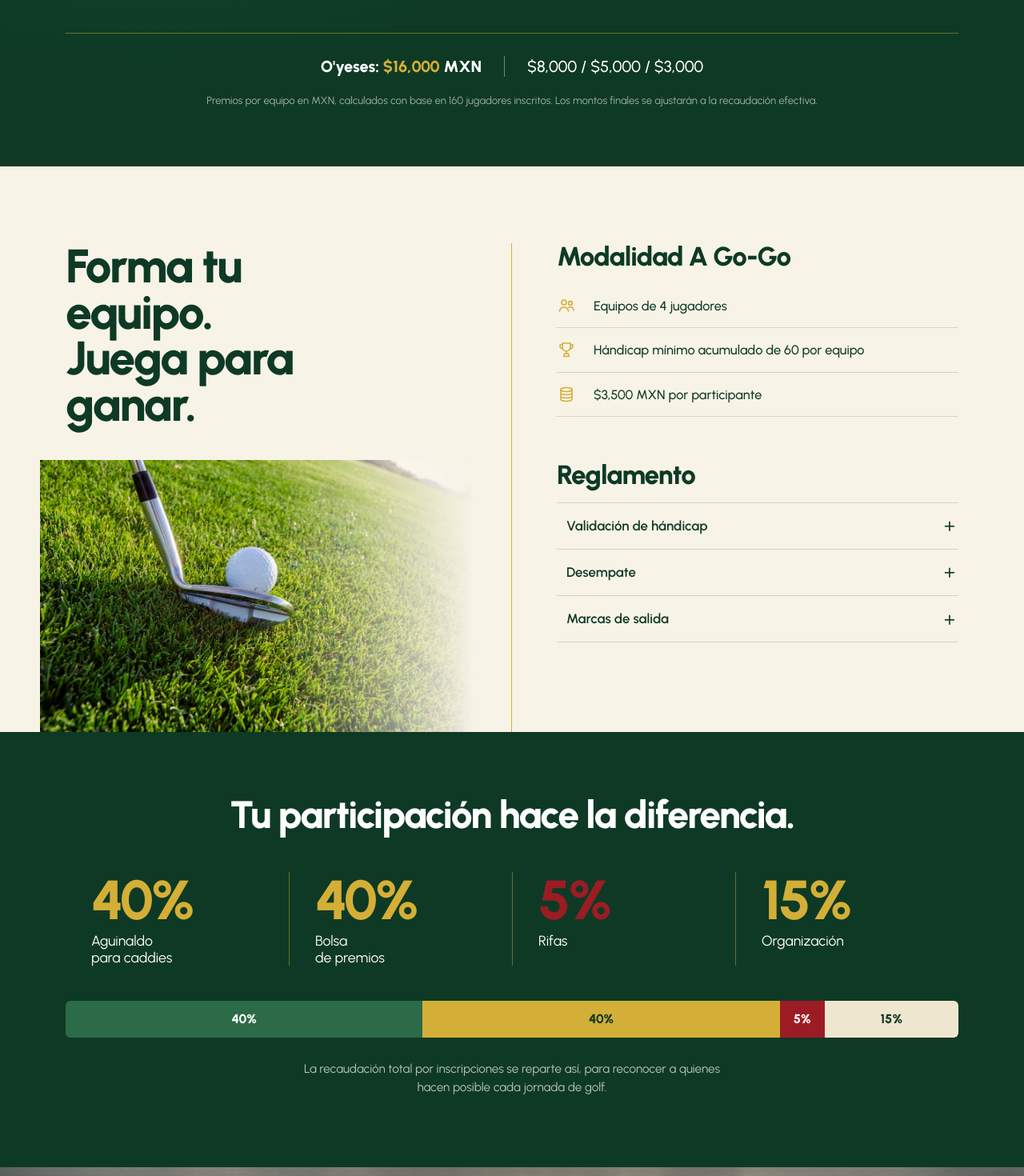
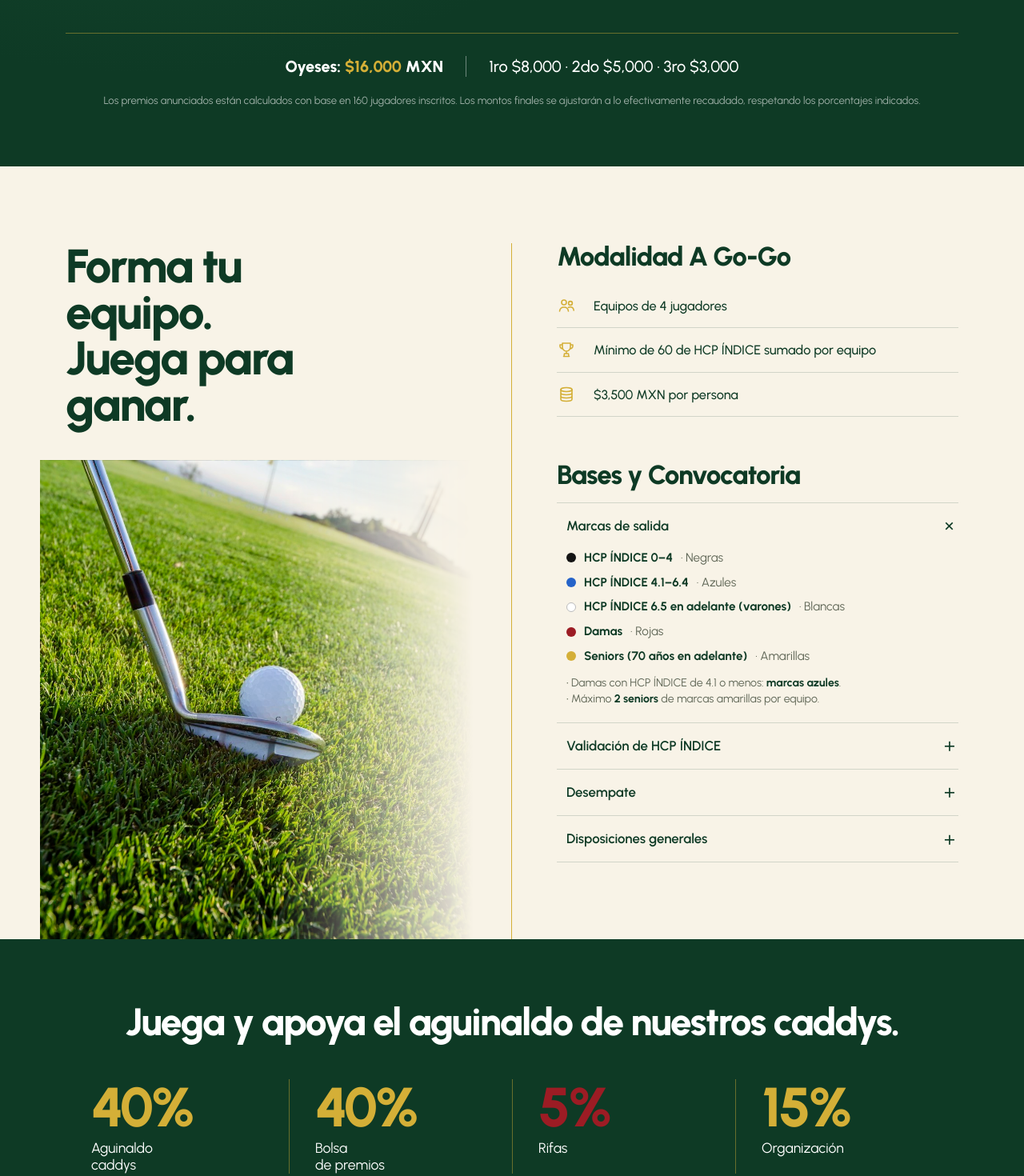
Before and after one commit to raymundoht/cuu_golf, a plain HTML site: page index.html in a window 1280 px wide. Shown: the part 1934-3404 px from the top of the page at 80% size. Drawn offline with Linux system fonts and the light colour scheme.

Commit message:
Actualizar reglamento, marcas de salida (HCP Índice) y textos de convocatoria

```diff
--- a/index.html
+++ b/index.html
@@ -114,9 +114,12 @@
   details[open] summary::after{transform:rotate(45deg)}
   details p{padding:0 12px 18px;color:var(--muted)}
   details p b{color:var(--ink)}
-  .tees{display:flex;flex-wrap:wrap;gap:8px 18px;padding:0 12px 18px;color:var(--muted);font-size:.95rem}
-  .tees span{display:inline-flex;align-items:center;gap:8px}
-  .tees i{width:12px;height:12px;border-radius:50%;display:inline-block}
+  .tees{display:grid;gap:8px;padding:0 12px 12px;color:var(--muted);font-size:.95rem}
+  .tees span{display:inline-flex;align-items:center;gap:10px}
+  .tees b{color:var(--ink)}
+  .tees i{width:12px;height:12px;border-radius:50%;display:inline-block;flex:none}
+  .tees-note{padding:0 12px 18px;color:var(--muted);font-size:.88rem;line-height:1.45}
+  .tees-note b{color:var(--ink)}
 
   /* RECAUDACIÓN */
   .fondo{padding:80px 0 88px}
@@ -270,11 +273,11 @@
       </div>
     </div>
     <div class="oyes reveal">
-      <span><b>O'yeses: <span class="gold">$16,000</span> MXN</b></span>
+      <span><b>Oyeses: <span class="gold">$16,000</span> MXN</b></span>
       <span class="sep"></span>
-      <span>$8,000 / $5,000 / $3,000</span>
+      <span>1ro $8,000 · 2do $5,000 · 3ro $3,000</span>
     </div>
-    <p class="note">Premios por equipo en MXN, calculados con base en 160 jugadores inscritos. Los montos finales se ajustarán a la recaudación efectiva.</p>
+    <p class="note">Los premios anunciados están calculados con base en 160 jugadores inscritos. Los montos finales se ajustarán a lo efectivamente recaudado, respetando los porcentajes indicados.</p>
   </div>
 </section>
 
@@ -290,27 +293,37 @@
         <h3>Modalidad A Go-Go</h3>
         <ul class="list">
           <li><svg class="ic"><use href="#i-team"/></svg>Equipos de 4 jugadores</li>
-          <li><svg class="ic"><use href="#i-trophy"/></svg>Hándicap mínimo acumulado de 60 por equipo</li>
-          <li><svg class="ic"><use href="#i-coins"/></svg>$3,500 MXN por participante</li>
+          <li><svg class="ic"><use href="#i-trophy"/></svg>Mínimo de 60 de HCP ÍNDICE sumado por equipo</li>
+          <li><svg class="ic"><use href="#i-coins"/></svg>$3,500 MXN por persona</li>
         </ul>
       </div>
       <div class="reveal" id="reglamento">
-        <h3>Reglamento</h3>
+        <h3>Bases y Convocatoria</h3>
+        <details open>
+          <summary>Marcas de salida</summary>
+          <div class="tees">
+            <span><i style="background:#141414"></i><b>HCP ÍNDICE 0–4</b> · Negras</span>
+            <span><i style="background:#2563c9"></i><b>HCP ÍNDICE 4.1–6.4</b> · Azules</span>
+            <span><i style="background:#fff;border:1px solid #bbb"></i><b>HCP ÍNDICE 6.5 en adelante (varones)</b> · Blancas</span>
+            <span><i style="background:var(--red)"></i><b>Damas</b> · Rojas</span>
+            <span><i style="background:var(--gold)"></i><b>Seniors (70 años en adelante)</b> · Amarillas</span>
+          </div>
+          <div class="tees-note">
+            • Damas con HCP ÍNDICE de 4.1 o menos: <b>marcas azules</b>.<br>
+            • Máximo <b>2 seniors</b> de marcas amarillas por equipo.
+          </div>
+        </details>
         <details>
-          <summary>Validación de hándicap</summary>
-          <p>Todos los equipos estarán sujetos a revisión y aprobación de sus hándicaps por parte del <b>comité organizador</b>.</p>
+          <summary>Validación de HCP ÍNDICE</summary>
+          <p>Los equipos están sujetos a la revisión y aprobación de su <b>HCP ÍNDICE por parte del comité</b>.</p>
         </details>
         <details>
           <summary>Desempate</summary>
-          <p>En caso de empate, se realizará un <b>O'yes en el hoyo 10</b>. Gana el tiro que quede a menor distancia del hoyo.</p>
+          <p>Los empates se definirán a un <b>O'yes en el hoyo 10</b>. Ganará el tiro que quede más cerca del hoyo.</p>
         </details>
         <details>
-          <summary>Marcas de salida</summary>
-          <div class="tees">
-            <span><i style="background:#141414"></i>HCP 0–6 · negras</span>
-            <span><i style="background:#2563c9"></i>HCP 7–15 · azules</span>
-            <span><i style="background:#fff;border:1px solid #bbb"></i>HCP 16–36 · blancas</span>
-          </div>
+          <summary>Disposiciones generales</summary>
+          <p>Toda situación no prevista en la presente convocatoria será sometida a la consideración y resolución del <b>Comité Organizador</b>.</p>
         </details>
       </div>
     </div>
@@ -320,17 +333,17 @@
 <!-- RECAUDACIÓN -->
 <section class="fondo dark" id="recaudacion">
   <div class="wrap reveal">
-    <h2>Tu participación hace la diferencia.</h2>
+    <h2>Juega y apoya el aguinaldo de nuestros caddys.</h2>
     <div class="fund-grid">
-      <div class="fund"><strong>40%</strong><span>Aguinaldo<br>para caddies</span></div>
+      <div class="fund"><strong>40%</strong><span>Aguinaldo<br>caddys</span></div>
       <div class="fund"><strong>40%</strong><span>Bolsa<br>de premios</span></div>
       <div class="fund"><strong style="color:var(--red)">5%</strong><span>Rifas</span></div>
       <div class="fund"><strong>15%</strong><span>Organización</span></div>
     </div>
-    <div class="bar" role="img" aria-label="40% aguinaldo para caddies, 40% bolsa de premios, 5% rifas, 15% organización">
+    <div class="bar" role="img" aria-label="40% aguinaldo caddys, 40% bolsa de premios, 5% rifas, 15% organización">
       <span class="b1">40%</span><span class="b2">40%</span><span class="b3">5%</span><span class="b4">15%</span>
     </div>
-    <p>La recaudación total por inscripciones se reparte así, para reconocer a quienes hacen posible cada jornada de golf.</p>
+    <p>La recaudación total por inscripciones se distribuirá así, reconociendo a quienes hacen posible cada jornada de golf.</p>
   </div>
 </section>
 
```
